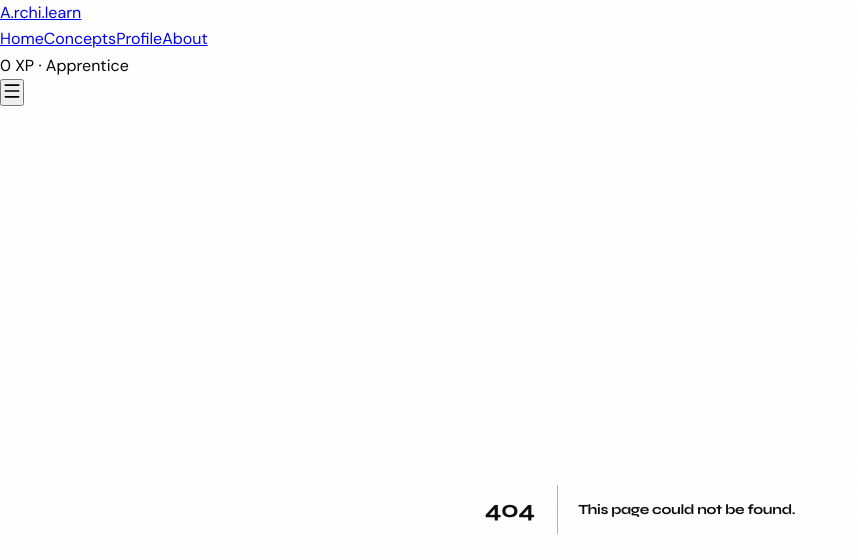
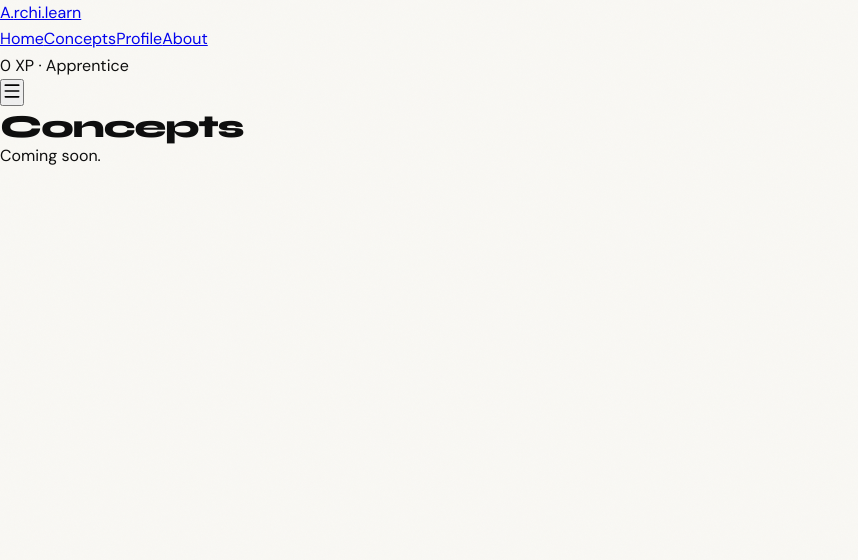
Before and after one commit to shahzad67432/archi-learn, a Next.js app: page /concepts in a window 1280 px wide. Before the commit this address had no page. Shown: the top 560 px of the page, without its empty margins (0-858 px from the left). Built offline with nearby package versions, Linux system fonts and the light colour scheme.

Commit message:
Add PageTransition wrapper with slide animation, create route shells for /concepts, /profile, /about

```diff
--- /dev/null
+++ b/app/concepts/page.tsx
@@ -0,0 +1,8 @@
+export default function ConceptsPage() {
+  return (
+    <div className="min-h-screen flex flex-col items-center justify-center bg-canvas">
+      <h1 className="text-4xl text-flame">Concepts</h1>
+      <p className="mt-4 text-ink-muted">Coming soon.</p>
+    </div>
+  )
+}
--- a/app/layout.tsx
+++ b/app/layout.tsx
@@ -2,6 +2,7 @@ import type { Metadata } from 'next'
 import './globals.css'
 import Providers from '@/components/Providers'
 import Nav from '@/components/layout/Nav'
+import PageTransition from '@/components/layout/PageTransition'
 
 export const metadata: Metadata = {
   title: 'Archi.learn — Master System Design Through Play',
@@ -19,7 +20,9 @@ export default function RootLayout({ children }: { children: React.ReactNode })
       <body>
         <Providers>
           <Nav />
-          {children}
+          <PageTransition>
+            {children}
+          </PageTransition>
         </Providers>
       </body>
     </html>
--- /dev/null
+++ b/components/layout/PageTransition.tsx
@@ -0,0 +1,23 @@
+'use client'
+
+import { motion, AnimatePresence } from 'framer-motion'
+import { usePathname } from 'next/navigation'
+
+export default function PageTransition({ children }: { children: React.ReactNode }) {
+  const pathname = usePathname()
+
+  return (
+    <AnimatePresence mode="wait">
+      <motion.div
+        key={pathname}
+        initial={{ x: 60, opacity: 0 }}
+        animate={{ x: 0, opacity: 1 }}
+        exit={{ x: -60, opacity: 0 }}
+        transition={{ duration: 0.35, ease: 'easeOut' }}
+        style={{ width: '100%' }}
+      >
+        {children}
+      </motion.div>
+    </AnimatePresence>
+  )
+}
```
Also changed, not shown: app/about/page.tsx (added, +8 -0 lines), app/profile/page.tsx (added, +8 -0 lines).
